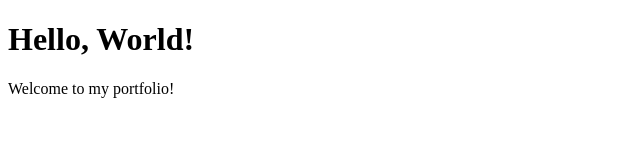
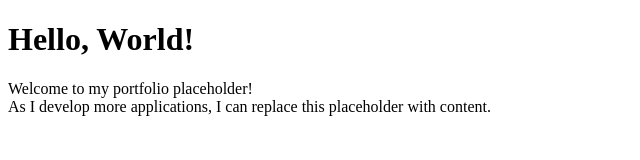
Before and after one commit to mhans19/mhans19.github.io, a plain HTML site: page index.html in a window 1280 px wide. Shown: the whole page, without its empty margins (0-640 px from the left). Drawn offline with Linux system fonts and the light colour scheme.

Commit message:
update as placeholder

```diff
--- a/index.html
+++ b/index.html
@@ -8,6 +8,9 @@
 </head>
 <body>
   <h1>Hello, World!</h1>
-  <p>Welcome to my portfolio!</p>
+  <p>
+    Welcome to my portfolio placeholder!<br>
+    As I develop more applications, I can replace this placeholder with content.
+  </p>
 </body>
 </html>
```
